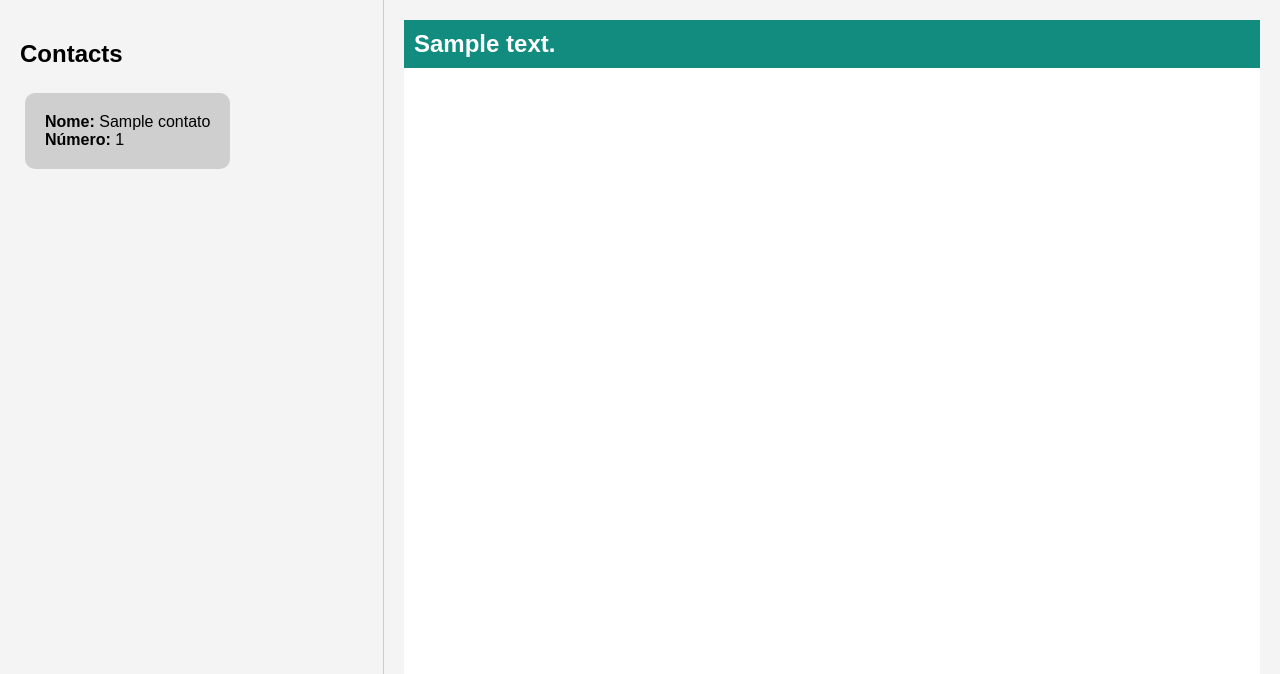
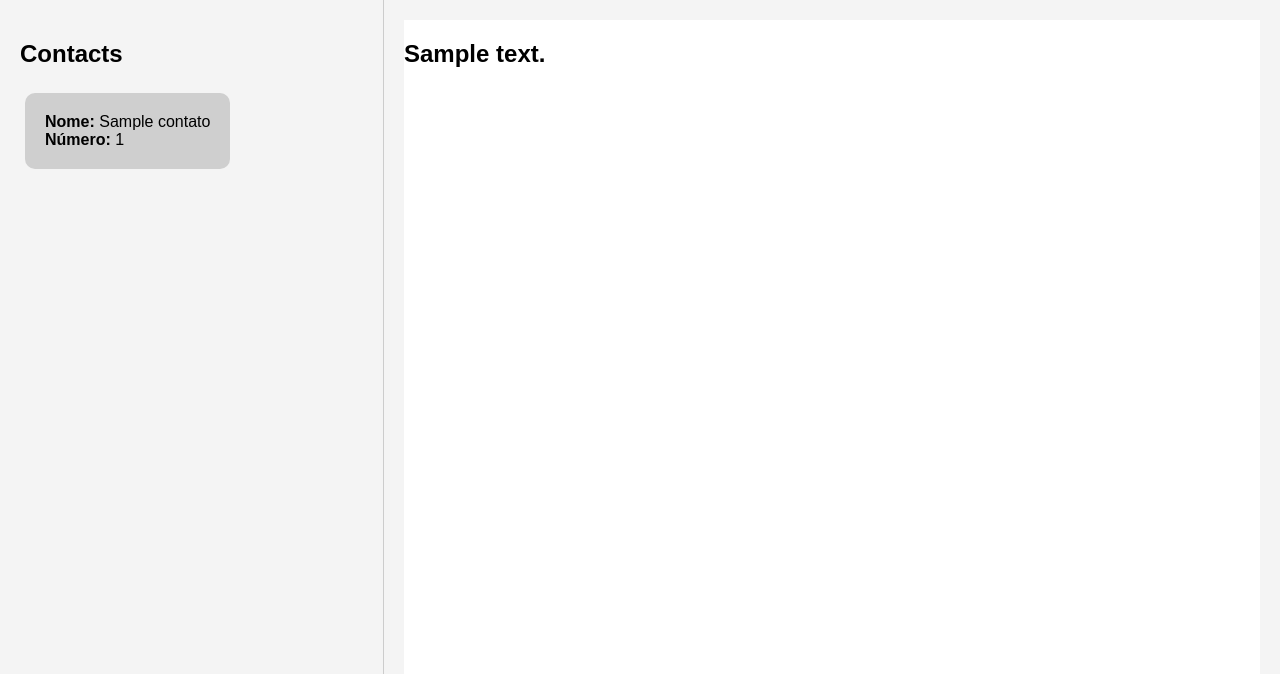
Before and after one commit to joaocruz1/ChatBot_Triar, a Flask app: template templates/principal.html in a window 1280 px wide. Shown: the part 60-734 px from the top of the page. Run offline with Flask 3, Linux system fonts and the light colour scheme; the template is opened without the code that fills it: most values are stand-ins (such as "Sample title", 1, 10 or a date in 2020).

Commit message:
Update main.css

```diff
--- a/static/main.css
+++ b/static/main.css
@@ -80,12 +80,7 @@ li {
     color: black;
 }
 
- #conversation h2 {
-    margin: 0;
-    padding: 10px;
-    background-color: #128C7E; /* Adapte a cor conforme necessário */
-    color: #fff; /* Adapte a cor conforme necessário */
-}
+
 
 #chat {
     height: 93%;
```
